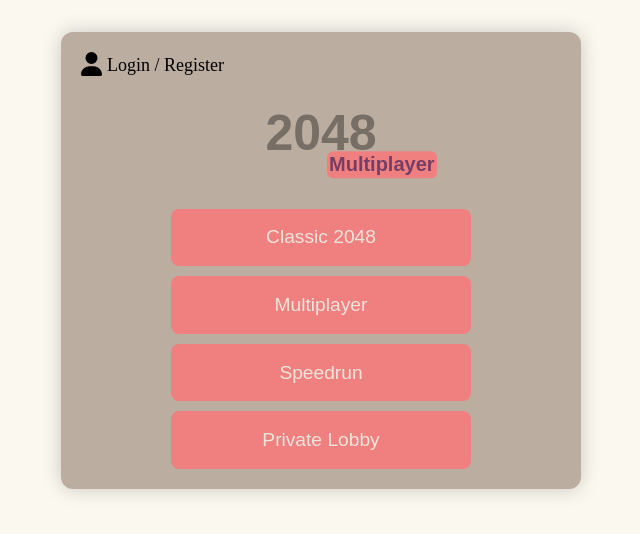
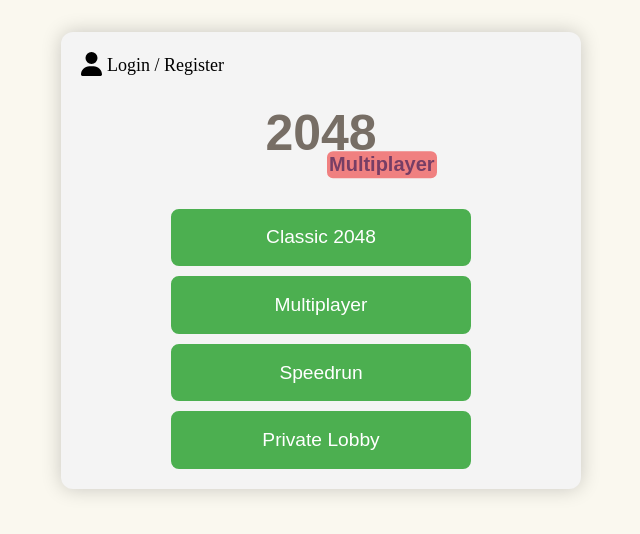
Before and after one commit to Ravid-A/2048Multiplayer, a Next.js app in the folder 2048Multiplayer/: page / in a window 1280 px wide. Shown: the top 534 px of the page, without its empty margins (319-959 px from the left). Built offline with nearby package versions, Linux system fonts and the light colour scheme.

Commit message:
Change the style of the main menu a bit

```diff
--- a/2048Multiplayer/styles/MainMenu.module.css
+++ b/2048Multiplayer/styles/MainMenu.module.css
@@ -1,7 +1,7 @@
 /* styles/MainMenu.module.css */
 
 .MainMenu {
-  background-color: #bbada0;
+  background-color: #f4f4f4;
   border-radius: 12px;
   padding: 10px;
   width: 80%;
@@ -44,20 +44,20 @@
 
 .MenuButton {
   font-size: 1.2em;
-  color: #eee4da;
   width: 80%;
   max-width: 300px;
+  color: white;
   height: 3em;
-  border: 2px solid lightcoral;
+  border: 2px solid #4caf50;
   border-radius: 8px;
-  background: lightcoral;
+  background: #4caf50;
   margin-bottom: 10px;
   cursor: pointer;
   transition: background-color 0.3s ease;
 }
 
 .MenuButton:hover {
-  background: #f59797;
+  background: #45a049;
 }
 
 /* Responsive styles for smaller screens */
```
